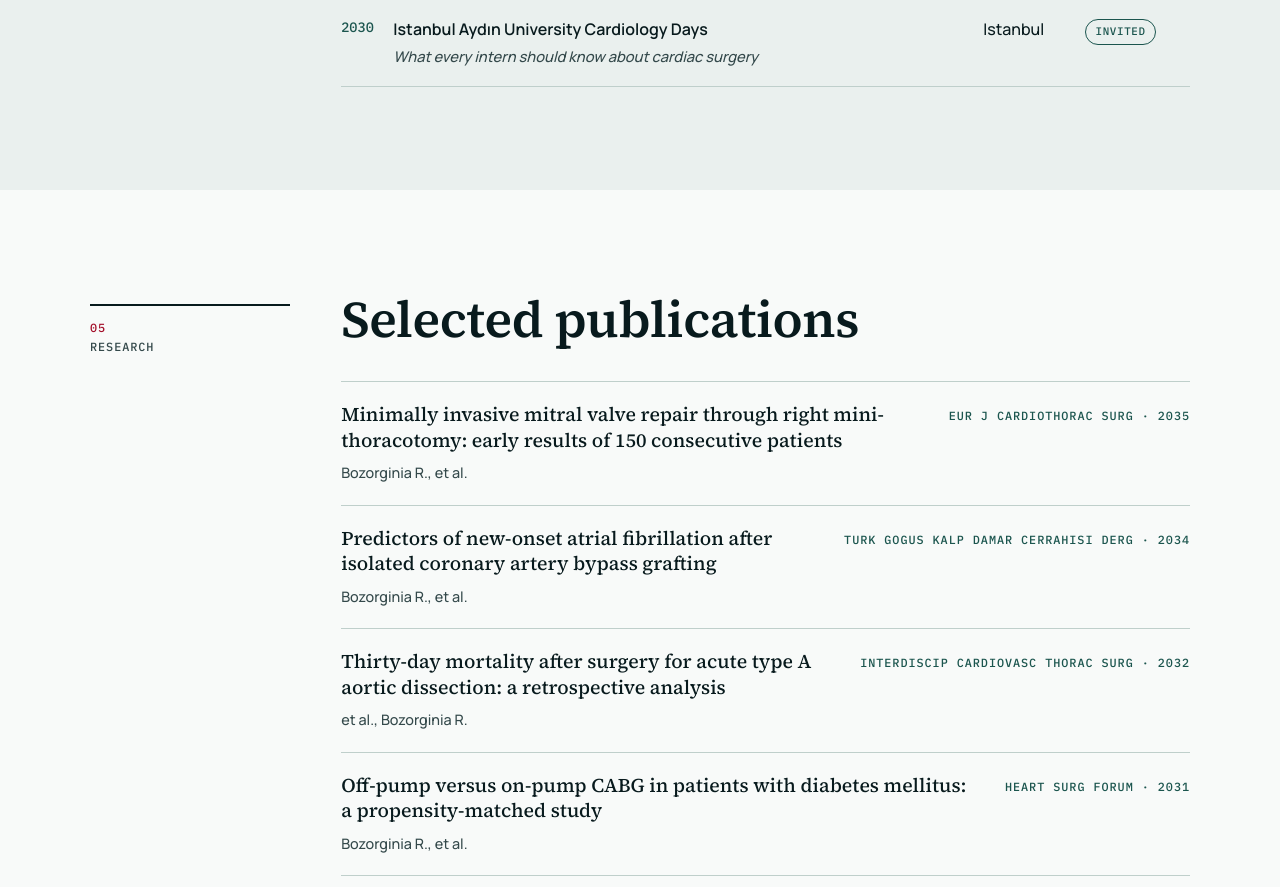
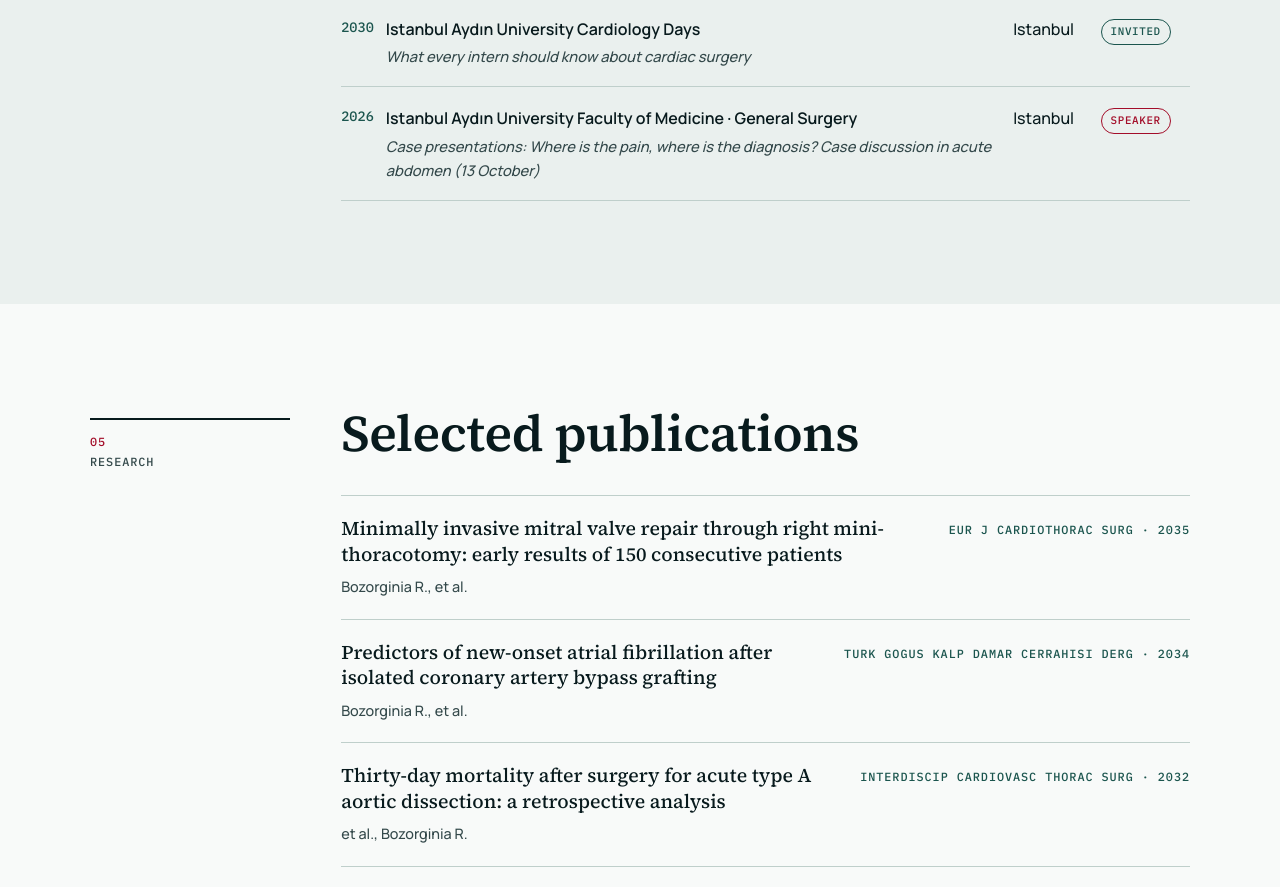
Before and after one commit to SafaSeyhan/rojinabozorginia-website, a plain HTML site: page index.html in a window 1280 px wide. Shown: the part 4126-5013 px from the top of the page. Drawn offline with Linux system fonts and the light colour scheme.

Commit message:
Add acute abdomen case talk to conferences
Co-Authored-By: Claude Opus 5.5 (1M context) <noreply@anthropic.com>
Claude-Session: https://claude.ai/code/session_01DeceHDgo9b6wwFeMYZLery

```diff
--- a/index.html
+++ b/index.html
@@ -335,6 +335,7 @@ footer .wrap{display:flex;justify-content:space-between;gap:16px;flex-wrap:wrap}
               <tr><td>2033</td><td><span class="ev">STS Annual Meeting</span><span class="tt">Off-pump vs on-pump bypass in diabetic patients</span></td><td>San Diego</td><td><span class="pill poster">Poster</span></td></tr>
               <tr><td>2032</td><td><span class="ev">ESCVS Congress</span><span class="tt">Acute type A dissection: 30-day outcomes in a Turkish centre</span></td><td>Prague</td><td><span class="pill oral"><span data-l="en">Oral</span><span data-l="tr">Sözlü</span></span></td></tr>
               <tr><td>2030</td><td><span class="ev"><span data-l="en">Istanbul Aydın University Cardiology Days</span><span data-l="tr">İstanbul Aydın Üniversitesi Kardiyoloji Günleri</span></span><span class="tt"><span data-l="en">What every intern should know about cardiac surgery</span><span data-l="tr">Her intörnün kalp cerrahisi hakkında bilmesi gerekenler</span></span></td><td><span data-l="en">Istanbul</span><span data-l="tr">İstanbul</span></td><td><span class="pill inv"><span data-l="en">Invited</span><span data-l="tr">Davetli</span></span></td></tr>
+              <tr><td>2026</td><td><span class="ev"><span data-l="en">Istanbul Aydın University Faculty of Medicine · General Surgery</span><span data-l="tr">İstanbul Aydın Üniversitesi Tıp Fakültesi · Genel Cerrahi</span></span><span class="tt"><span data-l="en">Case presentations: Where is the pain, where is the diagnosis? Case discussion in acute abdomen (13 October)</span><span data-l="tr">Olgu sunumları: Ağrı nerede, tanı nerede? Akut karında olgu tartışması (13 Ekim)</span></span></td><td><span data-l="en">Istanbul</span><span data-l="tr">İstanbul</span></td><td><span class="pill oral"><span data-l="en">Speaker</span><span data-l="tr">Konuşmacı</span></span></td></tr>
             </tbody>
           </table>
         </div>
```
